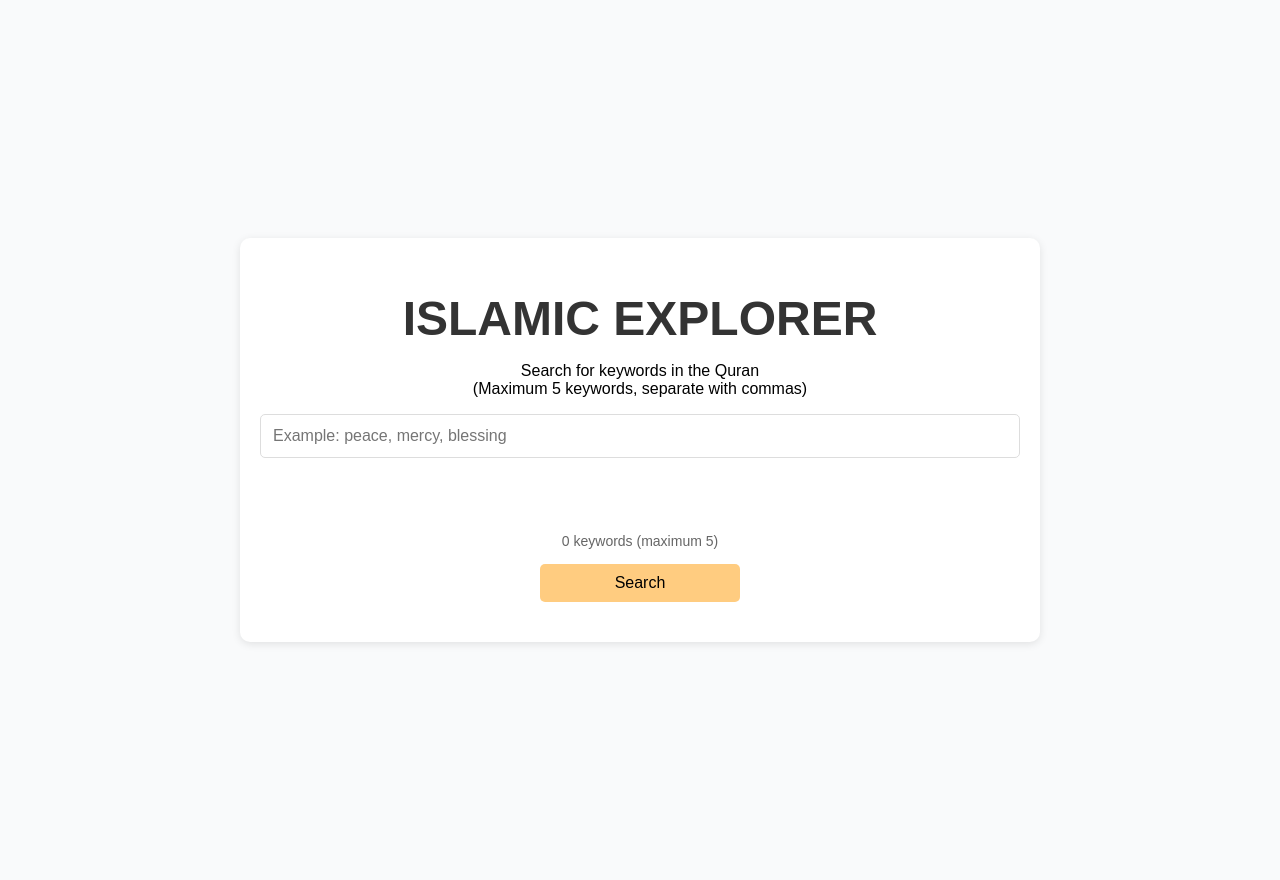
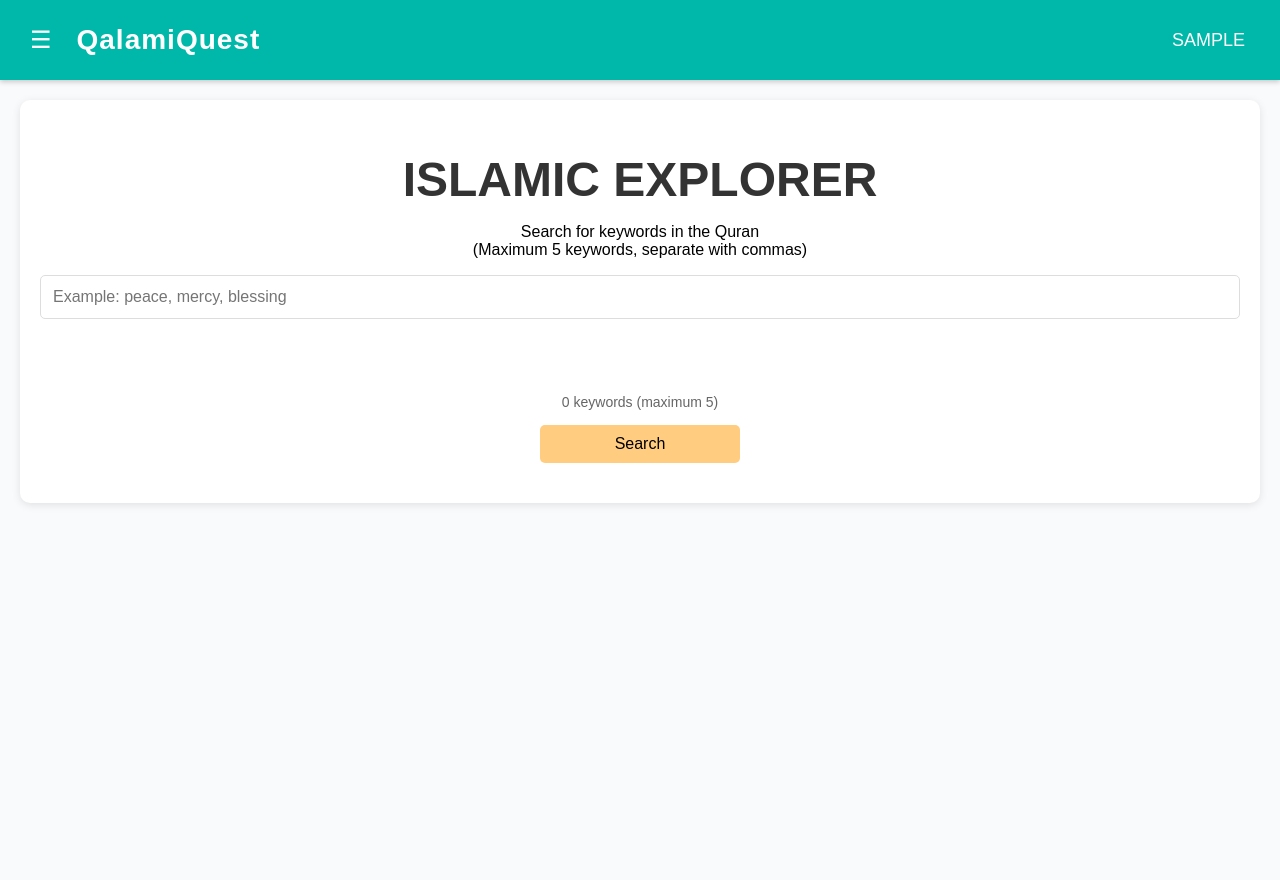
Before and after one commit to harraznasrullah/qalamiquest, a PHP site: page /islamicsearch/islamicsearch.php in a window 1280 px wide. Run offline with PHP 8.4, Linux system fonts and the light colour scheme; a user stored in the database is signed in.

Commit message:
adding navbar for islamicsearch

```diff
--- a/islamicsearch/islamicsearch.php
+++ b/islamicsearch/islamicsearch.php
@@ -8,6 +8,8 @@ $resultsPerPage = 5;
 $currentPage = isset($_GET['page']) ? (int)$_GET['page'] : 1;
 $offset = ($currentPage - 1) * $resultsPerPage;
 $totalResults = 0;
+
+$user_name = strtoupper($_SESSION['user_name']); // Retrieve from session after login
 
 if ($_SERVER['REQUEST_METHOD'] == 'POST' || (isset($_GET['keywords']) && !empty($_GET['keywords']))) {
     $keywords = $_SERVER['REQUEST_METHOD'] == 'POST' ? $_POST['keywords'] : $_GET['keywords'];
@@ -93,6 +95,44 @@ $conn->close();
 
 </head>
 <body>
+
+    <!-- Navbar -->
+    <div class="navbar">
+        <div class="navbar-left">
+            <button class="open-btn" onclick="toggleSidebar()">☰</button> <!-- Sidebar toggle button -->
+            QalamiQuest
+        </div>
+        <div class="navbar-right">
+            <i class="fas fa-bell bell-icon"></i> <!-- Bell icon -->
+            <span><?php echo $user_name; ?></span> <!-- Display logged in user's name -->
+            <i class="fas fa-user"></i> <!-- Profile icon -->
+        </div>
+    </div>
+
+    <div class="sidebar" id="sidebar">
+        <a href="/../student_dashboard.php"><i class="fas fa-home"></i> Dashboard</a>
+        <a href="#"><i class="fas fa-users"></i> Lecturer/Supervisor</a>
+        <a href="#"><i class="fas fa-bookmark"></i> Bookmark</a>
+        <a href="edit_profile.php"><i class="fas fa-user"></i> Edit Profile</a>
+        <a href="logout.php"><i class="fas fa-sign-out-alt"></i> Logout</a> <!-- Updated Logout link -->
+    </div>
+
+        <!-- JavaScript to toggle sidebar -->
+        <script>
+        function toggleSidebar() {
+            const sidebar = document.getElementById("sidebar");
+            const mainContent = document.getElementById("main-content");
+
+            // Check if the sidebar is currently open or closed
+            if (sidebar.style.left === "0px") {
+                sidebar.style.left = "-300px"; // Close the sidebar
+                mainContent.style.marginLeft = "0"; // Reset the main content margin
+            } else {
+                sidebar.style.left = "0"; // Open the sidebar
+                mainContent.style.marginLeft = "240px"; // Shift the main content
+            }
+        }
+        </script>
 
     <div class="container">
         <h1>ISLAMIC EXPLORER</h1>
--- a/islamicsearch/islamicsearchstyles.css
+++ b/islamicsearch/islamicsearchstyles.css
@@ -1,21 +1,210 @@
+/* Navigation Styles */
+
+/* Top Navigation Bar */
+.navbar {
+    display: flex;
+    justify-content: space-between;
+    align-items: center;
+    background-color: #00b8a9;
+    padding: 10px 20px;
+    height: 60px;
+    position: sticky;
+    top: 0;
+    z-index: 1000;
+    box-shadow: 0 2px 5px rgba(0, 0, 0, 0.2);
+}
+
+/* Navbar Brand/Logo Section */
+.navbar-left {
+    display: flex;
+    align-items: center;
+    color: white;
+    font-size: 28px;
+    font-weight: 600;
+    letter-spacing: 1px;
+}
+
+/* Navbar Right Section with User Info */
+.navbar-right {
+    display: flex;
+    align-items: center;
+    gap: 15px;
+}
+
+/* User Profile and Notification Icons */
+.navbar-right i {
+    font-size: 24px;
+    cursor: pointer;
+    color: white;
+    transition: transform 0.2s ease;
+}
+
+.navbar-right i:hover {
+    transform: scale(1.1);
+}
+
+/* Username Display */
+.navbar-right span {
+    font-size: 18px;
+    color: white;
+    margin-left: 10px;
+}
+
+/* Notification Bell Specific Styles */
+.bell-icon {
+    position: relative;
+    margin-right: 10px;
+}
+
+/* Add notification dot/badge if needed */
+.bell-icon::after {
+    content: '';
+    position: absolute;
+    top: -5px;
+    right: -5px;
+    width: 8px;
+    height: 8px;
+    background-color: #ff4444;
+    border-radius: 50%;
+    display: none; /* Show when there are notifications */
+}
+
+/* Sidebar Navigation */
+.sidebar {
+    height: calc(100vh - 60px); /* Subtracting navbar height */
+    width: 240px;
+    position: fixed;
+    top: 60px; /* Start below navbar */
+    left: -300px; /* Hidden by default */
+    background-color: #f9f9f9;
+    border-right: 1px solid #ddd;
+    overflow-x: hidden;
+    transition: left 0.3s ease;
+    padding-top: 20px;
+    z-index: 999;
+}
+
+/* Sidebar Links */
+.sidebar a {
+    display: flex;
+    align-items: center;
+    padding: 15px 20px;
+    text-decoration: none;
+    font-size: 16px;
+    color: #666;
+    transition: all 0.3s ease;
+    border-left: 3px solid transparent;
+}
+
+/* Sidebar Icons */
+.sidebar a i {
+    width: 24px;
+    margin-right: 10px;
+    text-align: center;
+    font-size: 18px;
+}
+
+/* Sidebar Link Hover Effects */
+.sidebar a:hover {
+    background-color: #e9ecef;
+    color: #00b8a9;
+    border-left-color: #00b8a9;
+}
+
+/* Active Sidebar Link */
+.sidebar a.active {
+    background-color: #e9ecef;
+    color: #00b8a9;
+    border-left-color: #00b8a9;
+    font-weight: 600;
+}
+
+/* Sidebar Toggle Button */
+.open-btn {
+    background: transparent;
+    border: none;
+    color: white;
+    font-size: 24px;
+    cursor: pointer;
+    padding: 10px;
+    margin-right: 15px;
+    transition: transform 0.2s ease;
+}
+
+.open-btn:hover {
+    transform: scale(1.1);
+}
+
+/* Main Content Adjustment */
+#main-content {
+    transition: margin-left 0.3s ease;
+    padding: 20px;
+    margin-left: 0;
+}
+
+/* When Sidebar is Open */
+.sidebar.open {
+    left: 0;
+}
+
+#main-content.shifted {
+    margin-left: 240px;
+}
+
+/* Responsive Design */
+@media screen and (max-width: 768px) {
+    .sidebar {
+        width: 100%;
+        max-width: 240px;
+    }
+
+    #main-content.shifted {
+        margin-left: 0;
+        opacity: 0.7;
+    }
+
+    .navbar-right span {
+        display: none;
+    }
+}
+
+/* Dark Mode Support (Optional) */
+@media (prefers-color-scheme: dark) {
+    .navbar {
+        background-color: #006d63;
+    }
+
+    .sidebar {
+        background-color: #1a1a1a;
+        border-right-color: #333;
+    }
+
+    .sidebar a {
+        color: #ccc;
+    }
+
+    .sidebar a:hover,
+    .sidebar a.active {
+        background-color: #2d2d2d;
+        color: #00b8a9;
+    }
+}
+
 /* Apply Flexbox to the Body to Center Content */
 body {
     font-family: 'Montserrat', sans-serif;
     background-color: #f9fafb;
     display: flex;
-    align-items: center;
-    justify-content: center;
     min-height: 100vh;
     margin: 0;
     padding: 0;
     box-sizing: border-box;
+    flex-direction: column;
 }
 
 /* Container holds both search form and results */
 .container {
     text-align: center;
-    max-width: 800px;
-    width: 100%;
     padding: 20px;
     box-sizing: border-box;
     background-color: white;
```
